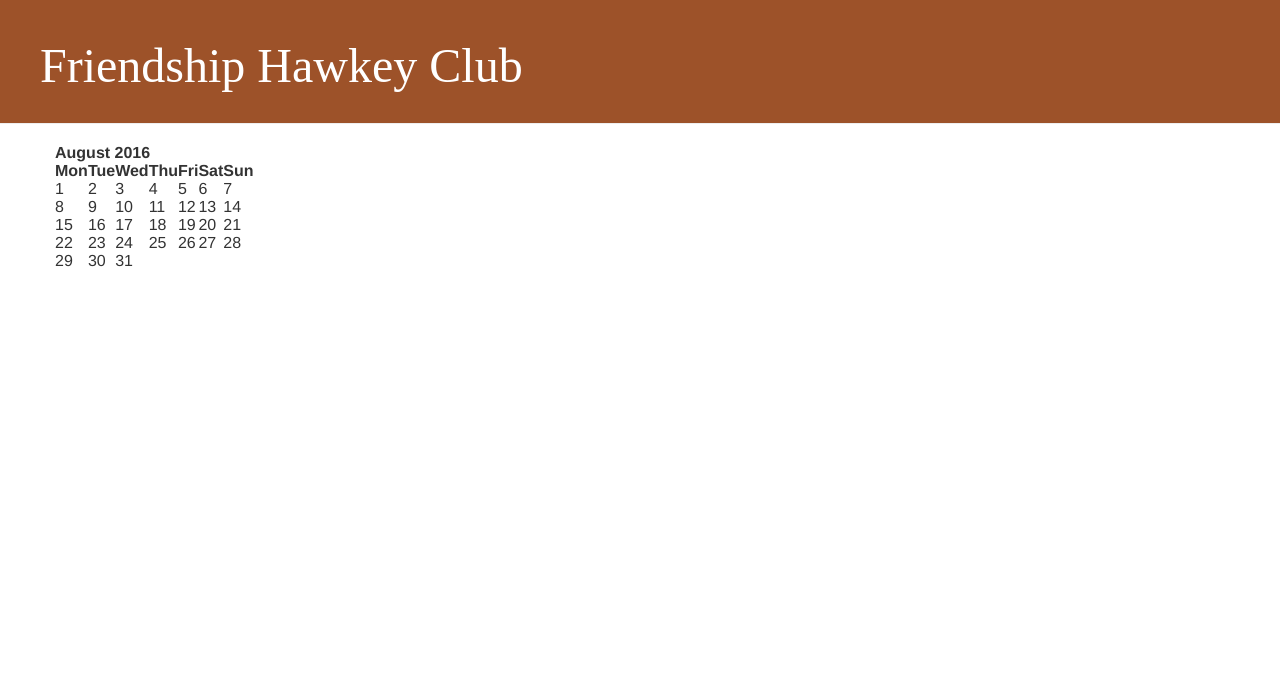
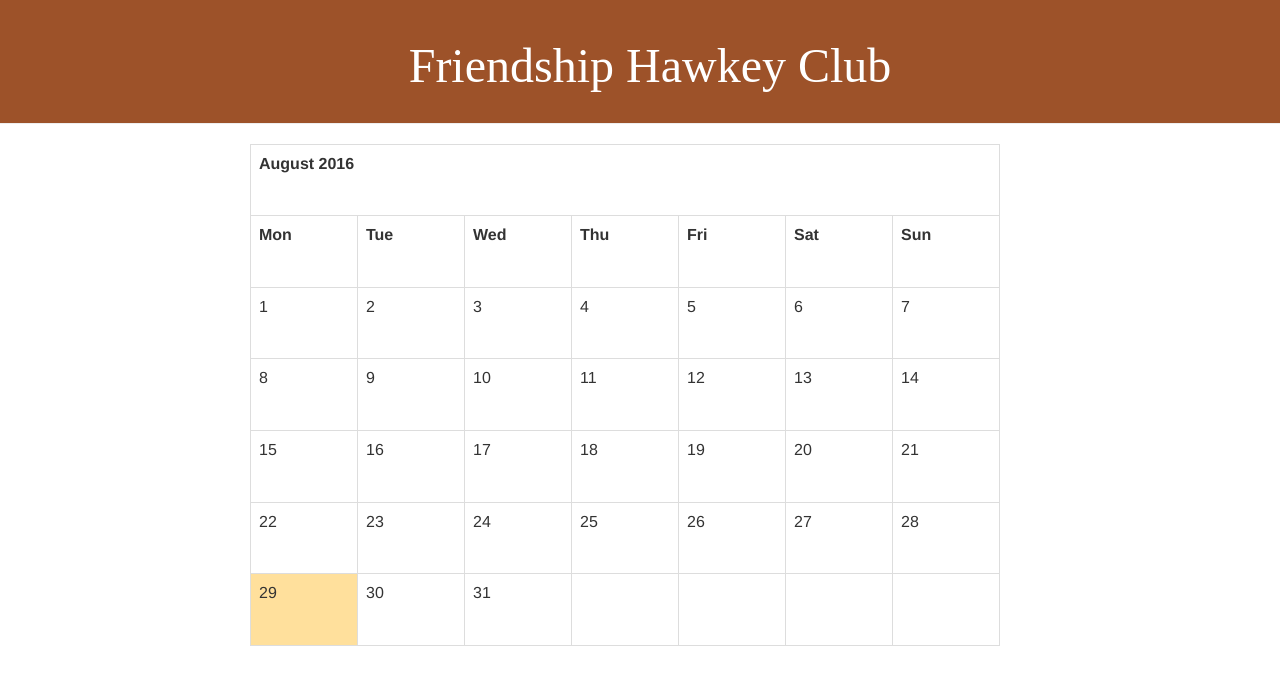
Before and after one commit to marcann/Hawk, a Django app: page /calendar/ in a window 1280 px wide. Shown: the top 685 px of the page. Run offline with Django 3.2, Linux system fonts and the light colour scheme; data that the repository does not hold is empty; some libraries are stand-ins or nearby versions; some web fonts are replaced.

Commit message:
Centered site content and re-wrote formatmonth() method for HTMLCalendar.

```diff
--- a/blog/templates/blog/base.html
+++ b/blog/templates/blog/base.html
@@ -6,16 +6,17 @@
     <link rel="stylesheet" href="//maxcdn.bootstrapcdn.com/bootstrap/3.2.0/css/bootstrap.min.css">
     <link rel="stylesheet" href="//maxcdn.bootstrapcdn.com/bootstrap/3.2.0/css/bootstrap-theme.min.css">
     <link rel="stylesheet" href="{% static 'css/blog.css' %}" />
+    <link rel="stylesheet" href="{% static 'css/calendar.css' %}" />
     <link href="https://fonts.googleapis.com/css?family=Glegoo" rel="stylesheet" />
 </head>
 
 <body>
     <div class="page-header">
-        <h1><a href="/">Friendship Hawkey Club</a></h1>
+        <h1 class="text-center"><a href="/">Friendship Hawkey Club</a></h1>
     </div>
     <div class="content container">
         <div class="row">
-            <div class="col-md-8">
+            <div class="col-md-8 col-md-offset-2">
             {% block content %}
             {% endblock %}
             </div>
--- /dev/null
+++ b/game_calendar/static/css/calendar.css
@@ -0,0 +1,12 @@
+.today {
+  background-color: rgb(255, 224, 156);
+}
+
+table {
+  table-layout: fixed;
+  height: 502px;
+}
+
+table tr th, td {
+  width: 14%;
+}
--- a/game_calendar/templates/game_calendar/calendar.html
+++ b/game_calendar/templates/game_calendar/calendar.html
@@ -1,9 +1,10 @@
 {% extends 'blog/base.html' %}
 {% load game_calendar_tags %}
 {% block content %}
-<div id="calendar">
+<div class="table-responsive">
   {% event_calendar year month events_list %}
 </div>
+
 {% endblock %}
 
 <!-- DOING: write calendar page template once finished with calendar vew -->
--- a/game_calendar/templatetags/game_calendar_tags.py
+++ b/game_calendar/templatetags/game_calendar_tags.py
@@ -74,8 +74,24 @@ class EventCalendar(HTMLCalendar):
         return self.day_cell('noday', '&nbsp;')
 
     def formatmonth(self, year, month):
+        """
+        Return a formatted month as a table.
+        """
         self.year, self.month = year, month
-        return super(EventCalendar, self).formatmonth(year, month)
+        v = []
+        a = v.append
+        a('<table class="table table-bordered">')
+        a('\n')
+        a(self.formatmonthname(self.year, self.month, withyear=True))
+        a('\n')
+        a(self.formatweekheader())
+        a('\n')
+        for week in self.monthdays2calendar(self.year, self.month):
+            a(self.formatweek(week))
+            a('\n')
+        a('</table>')
+        a('\n')
+        return ''.join(v)
 
     def group_by_day(self, events):
         field = lambda event: event.date_and_time.day
```
